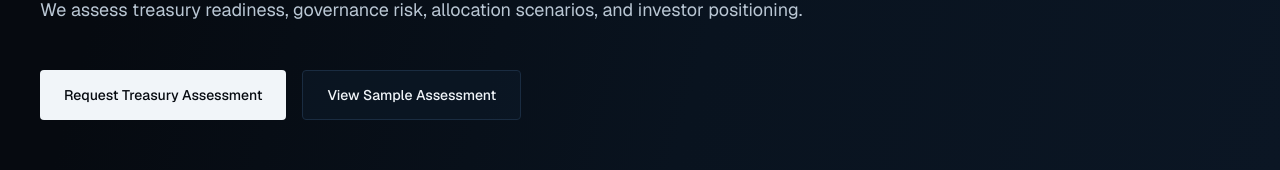
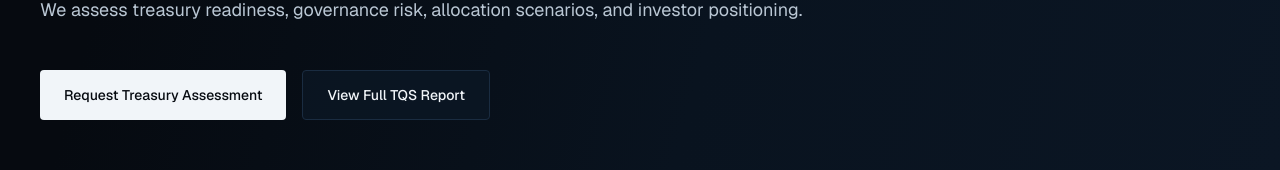
Before and after one commit to datxstrategy-creator/datx-prototype, a Next.js app: page / in a window 1280 px wide. Shown: the part 450-620 px from the top of the page. Built offline with nearby package versions, Linux system fonts and the light colour scheme.

Commit message:
Link homepage hero directly to full Strategy TQS report

```diff
--- a/app/page.tsx
+++ b/app/page.tsx
@@ -7,7 +7,6 @@ import {
   VisionSection,
   WorkflowSection,
 } from "@/components/datx-content";
-import { SampleAssessmentModal } from "@/components/sample-assessment-modal";
 import { SiteFooter } from "@/components/site-footer";
 import { SiteHeader } from "@/components/site-header";
 
@@ -33,7 +32,12 @@ function HeroSection() {
             <a className="button-primary" href="#assessment">
               Request Treasury Assessment
             </a>
-            <SampleAssessmentModal className="button-secondary gap-2" />
+            <a
+              className="button-secondary gap-2"
+              href="https://www.datxstrategy.com/tracker/companies/strategy"
+            >
+              View Full TQS Report
+            </a>
           </div>
         </div>
       </div>
```
